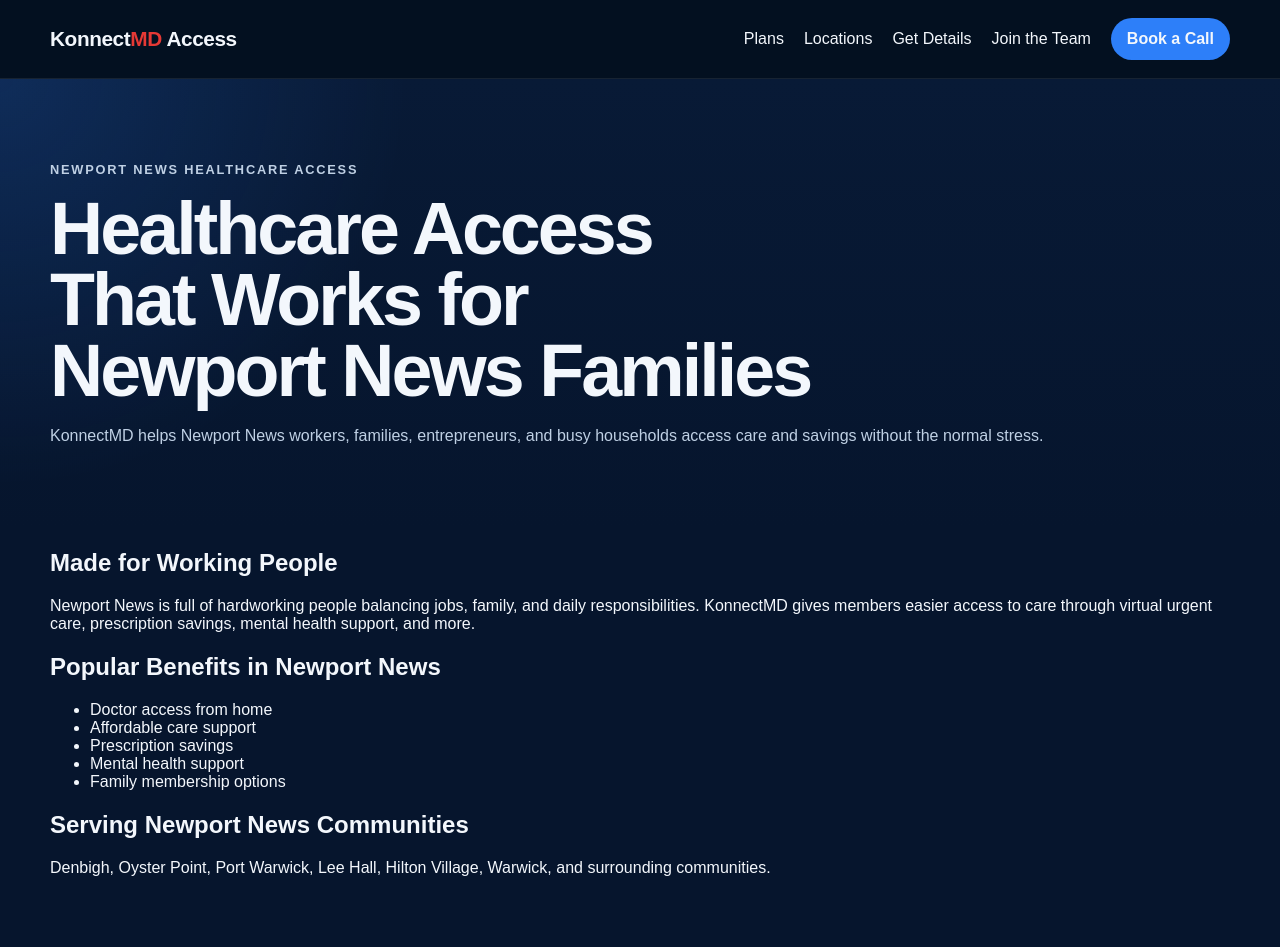
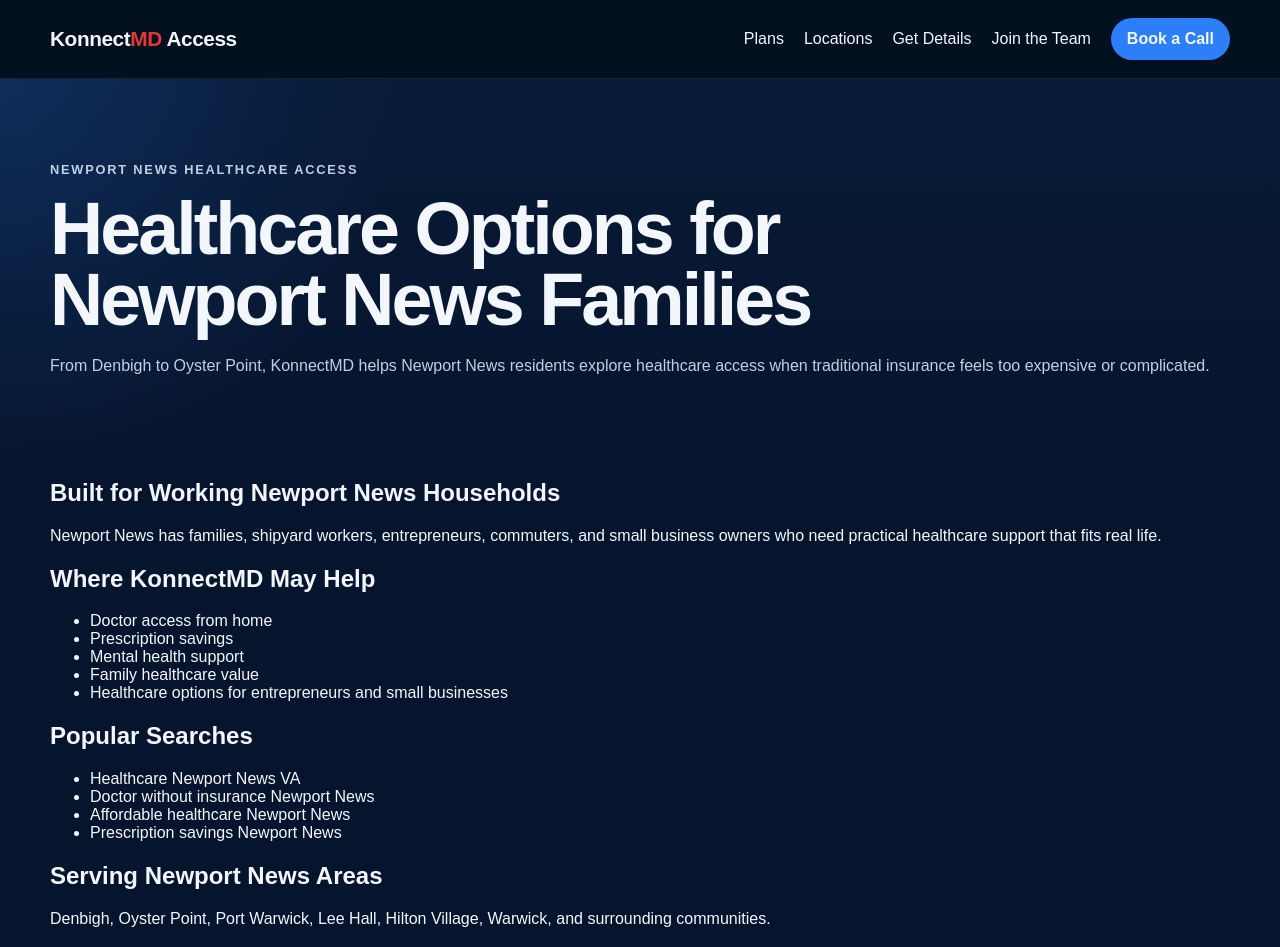
Before and after one commit to 12sphat-star/konnectmd-access, a React (Vite) app: page /locations/newport-news-va in a window 1280 px wide. Shown: the top 947 px of the page. Built offline with nearby package versions, Linux system fonts and the light colour scheme.

Commit message:
Upgrade Newport News and Suffolk city pages

```diff
--- a/src/pages/NewportNewsPage.jsx
+++ b/src/pages/NewportNewsPage.jsx
@@ -1,40 +1,62 @@
 import React from "react";
 import CTA from "../components/CTA";
+import SEO from "../components/SEO";
 
 export default function NewportNewsPage() {
   return (
+    <>
+      <SEO
+        title="Healthcare Options in Newport News VA | KonnectMD"
+        description="Looking for healthcare options in Newport News? KonnectMD helps families, entrepreneurs, workers, and small business owners explore affordable healthcare access."
+        path="/locations/newport-news-va"
+      />
+
       <main className="page city-page">
         <section className="hero">
           <div className="container">
             <p className="eyebrow">Newport News Healthcare Access</p>
-          <h1>Healthcare Access That Works for Newport News Families</h1>
+
+            <h1>Healthcare Options for Newport News Families</h1>
+
             <p className="lead">
-            KonnectMD helps Newport News workers, families, entrepreneurs, and
-            busy households access care and savings without the normal stress.
+              From Denbigh to Oyster Point, KonnectMD helps Newport News
+              residents explore healthcare access when traditional insurance
+              feels too expensive or complicated.
             </p>
           </div>
         </section>
 
         <section className="content-section">
           <div className="container">
-          <h2>Made for Working People</h2>
+            <h2>Built for Working Newport News Households</h2>
+
             <p>
-            Newport News is full of hardworking people balancing jobs, family,
-            and daily responsibilities. KonnectMD gives members easier access to
-            care through virtual urgent care, prescription savings, mental
-            health support, and more.
+              Newport News has families, shipyard workers, entrepreneurs,
+              commuters, and small business owners who need practical healthcare
+              support that fits real life.
             </p>
 
-          <h2>Popular Benefits in Newport News</h2>
+            <h2>Where KonnectMD May Help</h2>
+
             <ul>
               <li>Doctor access from home</li>
-            <li>Affordable care support</li>
               <li>Prescription savings</li>
               <li>Mental health support</li>
-            <li>Family membership options</li>
+              <li>Family healthcare value</li>
+              <li>Healthcare options for entrepreneurs and small businesses</li>
             </ul>
 
-          <h2>Serving Newport News Communities</h2>
+            <h2>Popular Searches</h2>
+
+            <ul>
+              <li>Healthcare Newport News VA</li>
+              <li>Doctor without insurance Newport News</li>
+              <li>Affordable healthcare Newport News</li>
+              <li>Prescription savings Newport News</li>
+            </ul>
+
+            <h2>Serving Newport News Areas</h2>
+
             <p>
               Denbigh, Oyster Point, Port Warwick, Lee Hall, Hilton Village,
               Warwick, and surrounding communities.
@@ -44,5 +66,6 @@
 
         <CTA />
       </main>
+    </>
   );
 }
--- a/src/pages/SuffolkPage.jsx
+++ b/src/pages/SuffolkPage.jsx
@@ -1,49 +1,71 @@
 import React from "react";
 import CTA from "../components/CTA";
+import SEO from "../components/SEO";
 
 export default function SuffolkPage() {
   return (
+    <>
+      <SEO
+        title="Healthcare Options in Suffolk VA | KonnectMD"
+        description="Looking for healthcare options in Suffolk? KonnectMD helps families, entrepreneurs, commuters, and small business owners explore affordable healthcare access."
+        path="/locations/suffolk-va"
+      />
+
       <main className="page city-page">
         <section className="hero">
           <div className="container">
             <p className="eyebrow">Suffolk Healthcare Access</p>
-          <h1>Affordable Healthcare Access for Suffolk Households</h1>
+
+            <h1>Affordable Healthcare Options in Suffolk</h1>
+
             <p className="lead">
-            KonnectMD helps Suffolk families, commuters, business owners, and
-            growing households access care, savings, and support through a more
-            flexible healthcare solution.
+              From North Suffolk to Downtown Suffolk, KonnectMD helps families,
+              entrepreneurs, commuters, and growing households explore practical
+              healthcare access options.
             </p>
           </div>
         </section>
 
         <section className="content-section">
           <div className="container">
-          <h2>Healthcare That Fits Family Life</h2>
+            <h2>Built for Suffolk Families and Growth</h2>
+
             <p>
-            Suffolk continues to grow, and many households need practical
-            healthcare options that fit modern schedules and real budgets.
-            KonnectMD helps members access virtual care, mental health support,
-            prescription savings, and family options.
+              Suffolk continues to grow, and many households need healthcare
+              options that work for busy schedules, family budgets, and real
+              everyday needs.
             </p>
 
-          <h2>Why Suffolk Residents Use KonnectMD</h2>
+            <h2>Where KonnectMD May Help</h2>
+
             <ul>
-            <li>Online doctor access when life is busy</li>
-            <li>Healthcare support for families</li>
-            <li>Prescription savings tools</li>
+              <li>Virtual doctor access for common needs</li>
+              <li>Prescription savings</li>
               <li>Mental health support</li>
-            <li>Up to 7 household members on some options</li>
+              <li>Family membership value</li>
+              <li>Support for entrepreneurs and small business owners</li>
             </ul>
 
-          <h2>Serving Suffolk Communities</h2>
+            <h2>Popular Searches</h2>
+
+            <ul>
+              <li>Healthcare Suffolk VA</li>
+              <li>Doctor without insurance Suffolk</li>
+              <li>Affordable healthcare Suffolk VA</li>
+              <li>Health insurance alternatives Suffolk</li>
+            </ul>
+
+            <h2>Serving Suffolk Areas</h2>
+
             <p>
-            Harbour View, North Suffolk, Downtown Suffolk, Chuckatuck, Whaleyville,
-            and surrounding communities.
+              Harbour View, North Suffolk, Downtown Suffolk, Chuckatuck,
+              Whaleyville, and surrounding communities.
             </p>
           </div>
         </section>
 
         <CTA />
       </main>
+    </>
   );
 }
```
Lines whose indentation alone changed are shown as unchanged.
